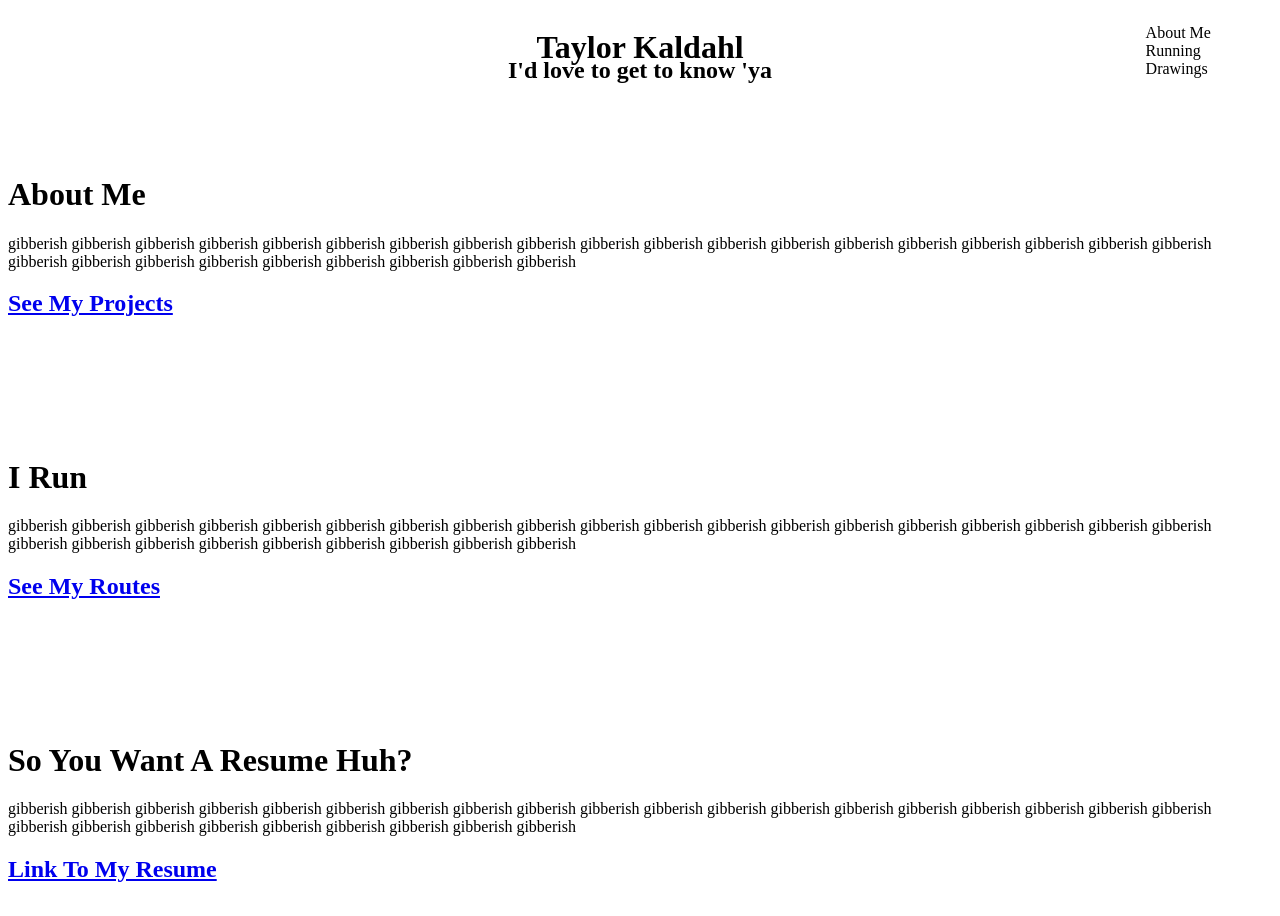
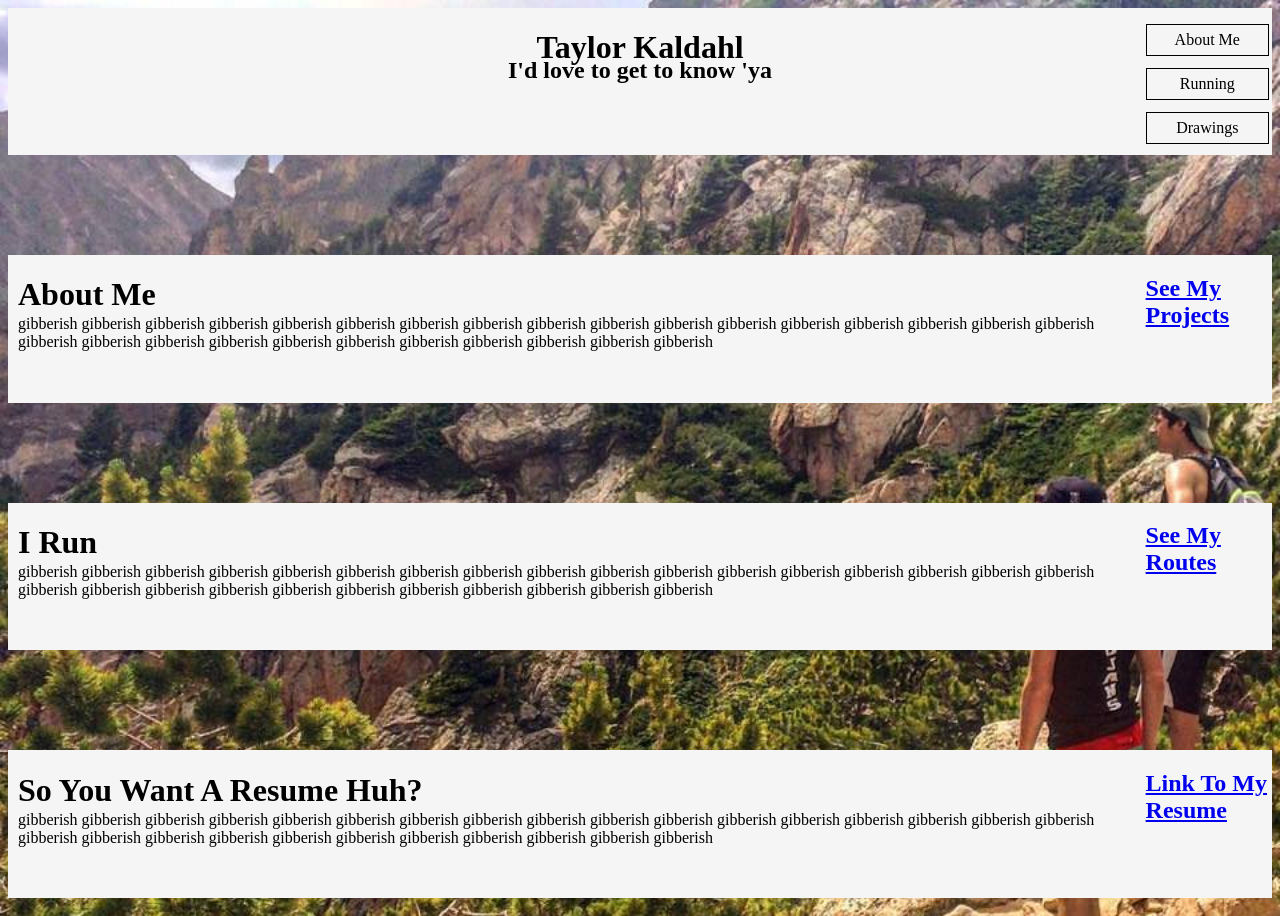
Before and after one commit to Tkaldahl/Tkaldahl2.github.io, a plain HTML site: page index.html in a window 1280 px wide. Drawn offline with Linux system fonts and the light colour scheme.

Commit message:
added styles

```diff
--- a/style.css
+++ b/style.css
@@ -1,13 +1,16 @@
 body {
     min-height: 900px;
     min-width: 800px;
+    background: url(./images/Hiking\ Picture.jpg);
+    background-size: cover;
+
 }
 
 header {
     width: 100%;
     display: grid;
     grid-template: 20% 80% / 10% 80% 10%;
-    border: black;
+    background: whitesmoke;
 }
 
 header h1 {
@@ -20,13 +23,57 @@ header h2 {
     text-align: center;
 }
 header ol {
+    display: grid;
     grid-area: 1 / 3 / 3 / 4;
-    display: block;
     padding: 0%;
+    padding-right: 3px;
+    grid-gap: 10%;
+}
+
+nav {
+    border: solid black;
+    text-align: center;
+    padding: 5%;
+    border-width: 1px;
 }
 
 main {
     display: grid;
     grid-template: 1fr 1fr 1fr / 100%;
     grid-gap: 100px;
+    margin: 100px auto;
+
 }
+
+content {
+    background: whitesmoke;
+    display: grid;
+    grid-template: 30% 80% / 90% 10%;
+    width: 100%;
+    height: 100%;
+}
+
+content h1 {
+    grid-area: 1 / 1 ;
+    padding: 0px 0px 0px 10px;
+}
+
+content p {
+    grid-area: 2 / 1;
+    padding: 0px 10px;
+}
+
+content aside {
+    grid-area: 1 / 2 / 3 / 3;
+}
+content.block1 {
+    grid-area: 1 / 1;
+}
+
+content.block2 {
+    grid-area: 2 / 1;
+}
+
+content.block3 {
+    grid-area: 3 / 1;
+}
```
Also changed, not shown: images/Hiking Picture.jpg (added).
